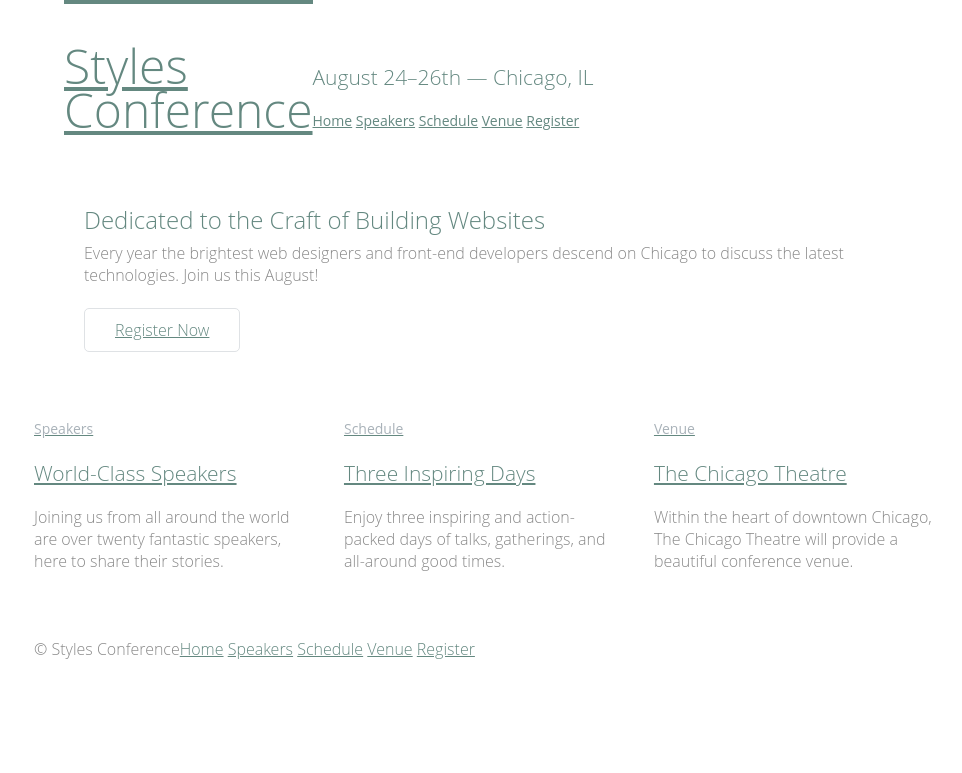
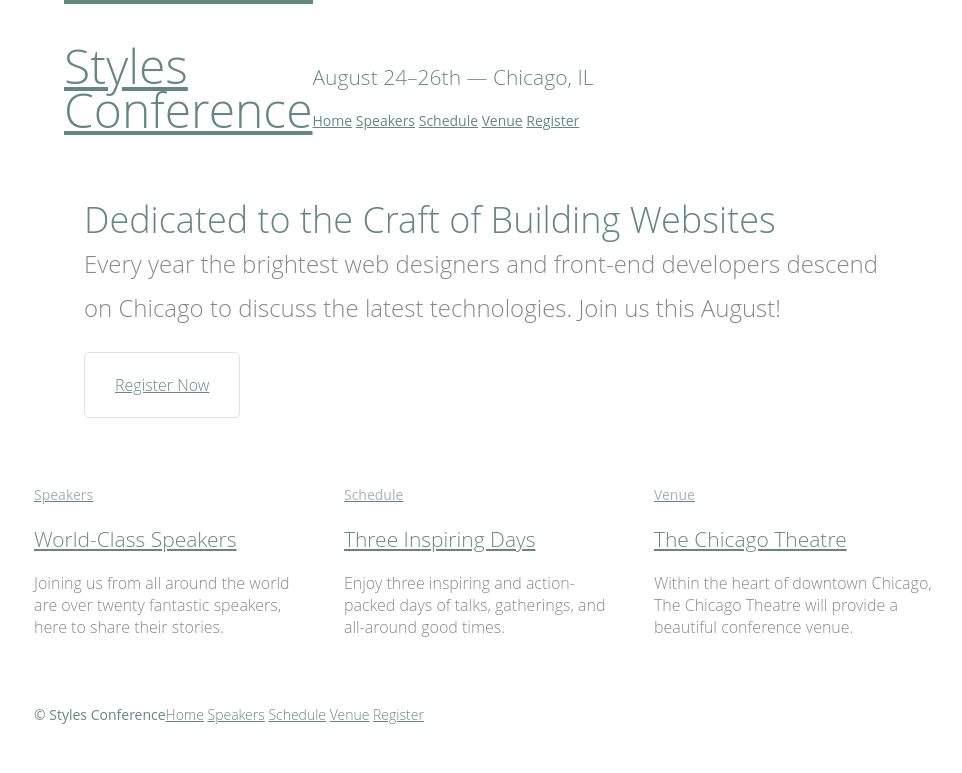
Before and after one commit to thequeenbeebs/styles-conference, a plain HTML site: page index.html in a window 1280 px wide. Shown: the whole page, without its empty margins (156-1118 px from the left). Drawn offline with Linux system fonts and the light colour scheme.

Commit message:
font-based styling

```diff
--- a/assets/stylesheets/main.css
+++ b/assets/stylesheets/main.css
@@ -190,7 +190,20 @@ h1, h3, h4, h5, p {
 
 .hero {
     padding: 22px 80px 66px 80px;
+    line-height: 44px;
   }
+
+.hero h2 {
+    font-size: 36px;
+}
+
+.hero p {
+    font-size: 24px;
+}
+
+.teaser a:hover h3 {
+    color: #a9b2b9;
+}
 
 /*
   ========================================
@@ -241,9 +254,12 @@ h1, h3, h4, h5, p {
 
 .primary-footer small{
     float: left;
+    font-weight: 400;
 }
 
 .primary-footer {
     padding-bottom: 44px;
     padding-top: 44px;
+    color: #648880;
+    font-size: 14px;
 }
--- a/index.html
+++ b/index.html
@@ -28,7 +28,7 @@
 
         <section class="grid">
             <!-- Speakers -->
-            <section class="col-1-3">
+            <section class="teaser col-1-3">
                 <a href="speakers.html">
                     <h5>Speakers</h5>
                     <h3>World-Class Speakers</h3>
@@ -36,7 +36,7 @@
                 <p>Joining us from all around the world are over twenty fantastic speakers, here to share their stories.</p>
             </section><!--
                 Schedule
-            --><section class="col-1-3">
+            --><section class="teaser col-1-3">
                 <a href="schedule.html">
                     <h5>Schedule</h5>
                     <h3>Three Inspiring Days</h3>
@@ -44,7 +44,7 @@
                 <p>Enjoy three inspiring and action-packed days of talks, gatherings, and all-around good times.</p>
             </section><!--
                 Venue
-            --><section class="col-1-3">
+            --><section class="teaser col-1-3">
                 <a href="venue.html">
                     <h5>Venue</h5>
                     <h3>The Chicago Theatre</h3>
```
